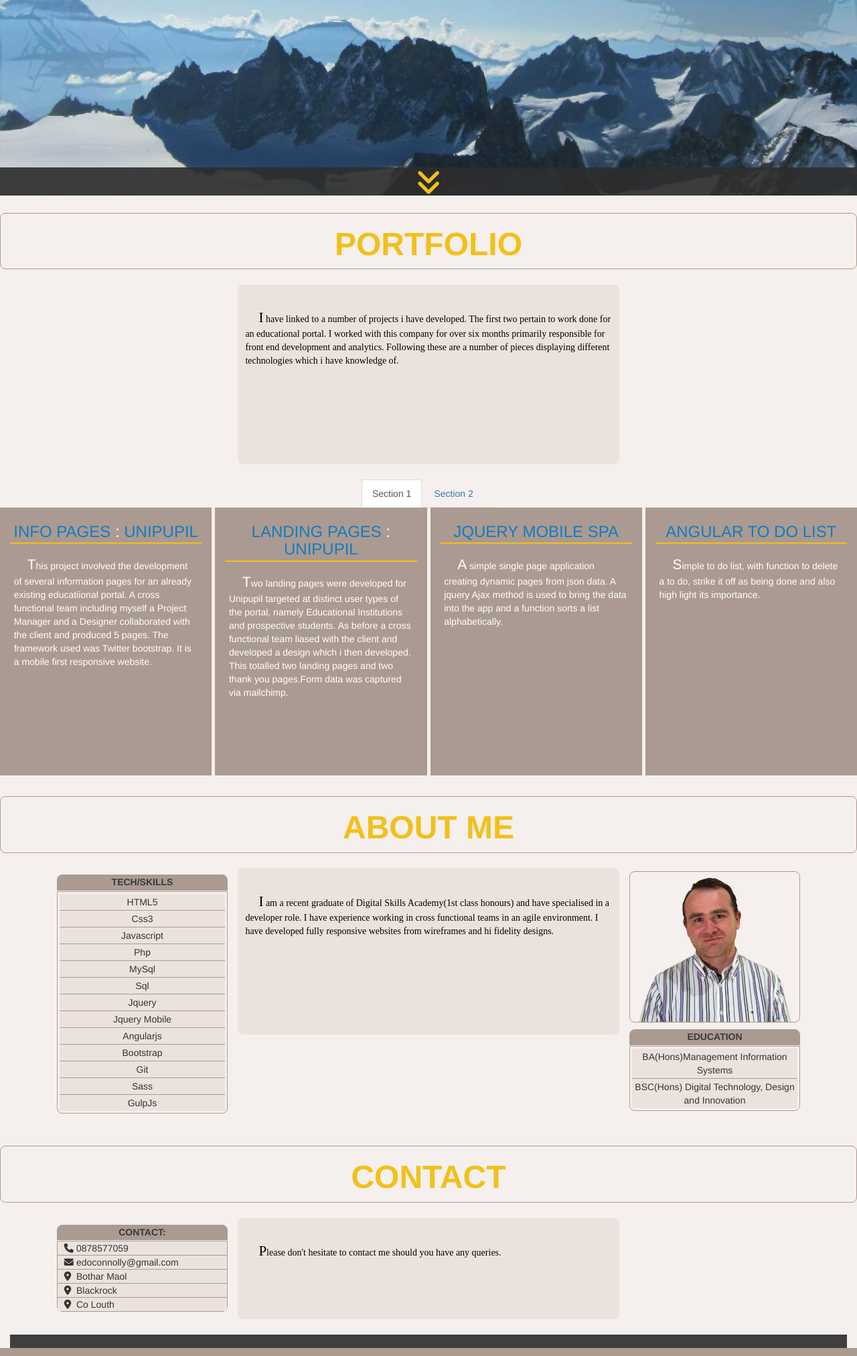
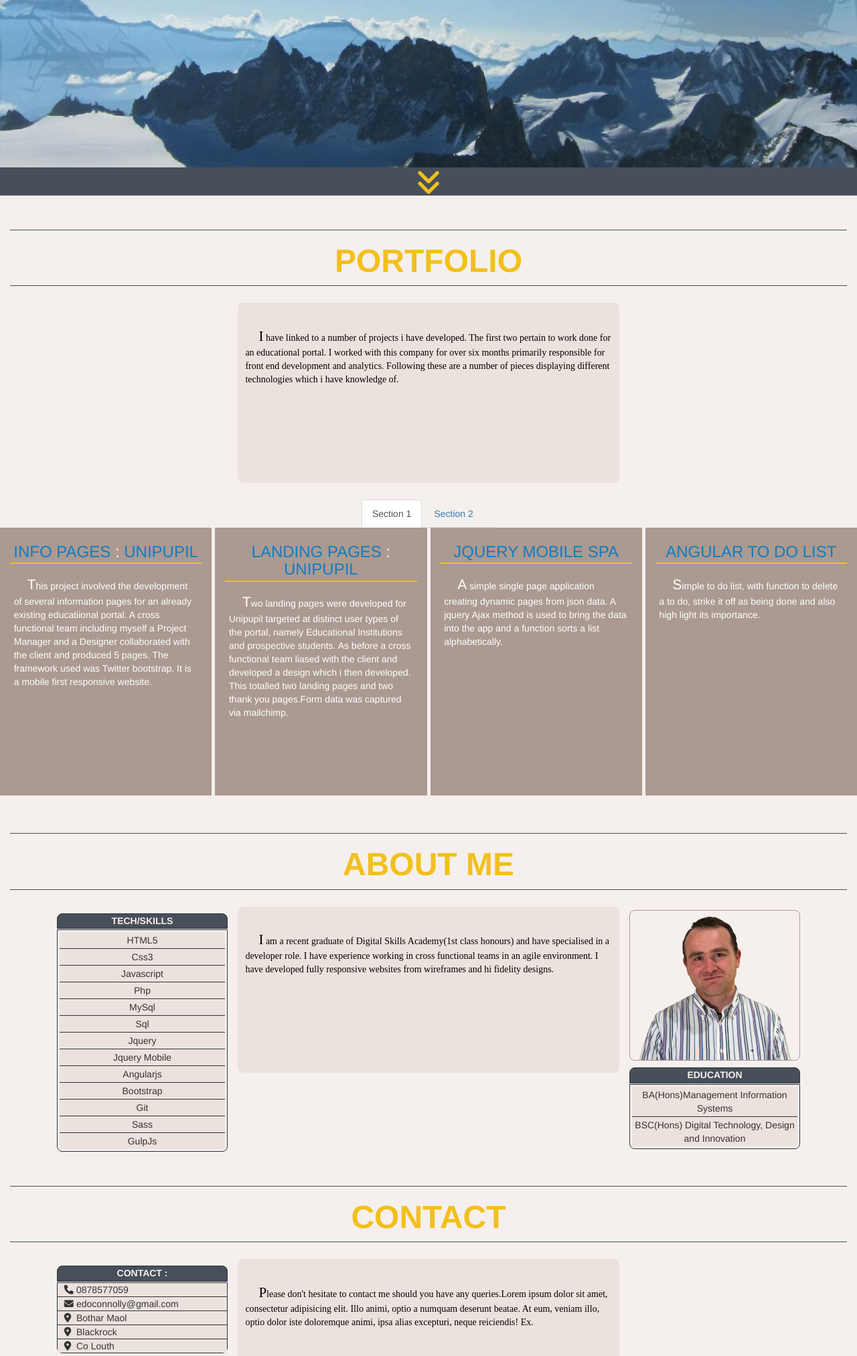
Before and after one commit to barophobe/portsite, a PHP site: page / in a window 1280 px wide. Shown: the part 508-2533 px from the top of the page at 67% size. Run offline with PHP 8.4, Linux system fonts and the light colour scheme; some libraries are stand-ins or nearby versions; some web fonts are replaced.

Commit message:
fix last mistake

```diff
--- a/index.php
+++ b/index.php
@@ -22,7 +22,7 @@
 
         <header>
 
-          <div class="banner arrowDwn" id="hdrBg"><a href="#about"><span class="intHd fa fa-angle-double-down fa-3x"></span></a>
+          <div class="banner arrowDwn" id="hdrBg"><a href="#portfolio"><span class="intHd fa fa-angle-double-down fa-3x"></span></a>
           </div>
 
         </header>
@@ -92,6 +92,8 @@
 
     </div>
 
+</section>
+
 <div class="tabbable">
  <!-- Only required for left/right tabs -->
   <ul class="nav nav-tabs tabsCenter">
@@ -142,7 +144,7 @@
         <div class="overlay">
            <h5 class="overHead">Jquery Mobile<br>Json/Ajax</h5>
           <h3 class="overHead3">Single Page<br>Application</h3>
-            <a href="https://github.com/barophobe/Jquery-mobile-json-dynamic-pages-sort-alphabetically" class="expand" target="_blank">Git Repo</a><a href="portfolio/jquery_mobile/index.html" class="expand1" target="_blank">Visit Site</a>>
+            <a href="https://github.com/barophobe/Jquery-mobile-json-dynamic-pages-sort-alphabetically" class="expand" target="_blank">Git Repo</a><a href="portfolio/jquery_mobile/index.html" class="expand1" target="_blank">Visit Site</a>
             <a class="close-overlay hidden">x</a>
 
 
@@ -188,7 +190,7 @@
         <div class="overlay">
            <h5 class="overHead">Jquery<br>Json/Ajax</h5>
           <h3 class="overHead3">Flikr<br>XRates API</h3>
-            <a href="https://github.com/barophobe/Jquery-get_json-Ajax-flikr-and-exchange-rateApi-" class="expand" target="_blank">Git Repo</a><a href="portfolio/AjaxFlikrApi/Index.html" class="expand1" target="_blank">Visit Site</a>>
+            <a href="https://github.com/barophobe/Jquery-get_json-Ajax-flikr-and-exchange-rateApi-" class="expand" target="_blank">Git Repo</a><a href="portfolio/AjaxFlikrApi/Index.html" class="expand1" target="_blank">Visit Site</a>
             <a class="close-overlay hidden">x</a>
 
 
@@ -211,8 +213,6 @@
     </div>
   </div>
 </div>
-
-</section>
 
 <section id="about" class="section">
 
@@ -316,7 +316,7 @@
 
       <div class="col-sm-3 edu">
 
-          <h5>Contact:</h5>
+          <h5>Contact&nbsp;:</h5>
 
                <ul class="cont">
 
@@ -335,7 +335,7 @@
 
       <div class="bio1 col-sm-6">
 
-            <p class="weighty">Please don't hesitate to contact me should you have any queries.</p><br>
+            <p class="weighty">Please don't hesitate to contact me should you have any queries.Lorem ipsum dolor sit amet, consectetur adipisicing elit. Illo animi, optio a numquam deserunt beatae. At eum, veniam illo, optio dolor iste doloremque animi, ipsa alias excepturi, neque reiciendis! Ex.</p><br>
 
       </div>
 
@@ -361,7 +361,7 @@
 
 <div class="container-fluid">
 
-  <footer class="ed">
+  <footer class="ed1">
 
      &copy;&nbsp;All rights Reserved Ed Connolly
 
--- a/media.css
+++ b/media.css
@@ -20,7 +20,7 @@
     margin-bottom: 5px;
     width: 49%;
     overflow: hidden;
-    background: #c0c0c0;
+  /*  background: #c0c0c0;*/
     height: 300px;
     font-size: 10px; }
 
@@ -47,7 +47,7 @@
     display: block;
     position: absolute;
     z-index: 20;
-    background: rgba(45, 45, 45, 0.9);
+   /* background: rgba(45, 45, 45, 0.9);*/
     overflow: hidden;
     transition: all 0.5s; }
 
--- a/media.scss
+++ b/media.scss
@@ -40,7 +40,7 @@ $greyD:#959595;
   margin-bottom: 5px;
   width: 49%;
   overflow: hidden;
-  background:$greyL;
+  // background:$greyL;
   height: 300px;
   font-size: 10px;
 }
@@ -67,7 +67,7 @@ $greyD:#959595;
   display: block;
   position: absolute;
   z-index: 20;
-  background: $overlay;
+  // background: $overlay;
   overflow: hidden;
   transition: all 0.5s;
 
--- a/portfolio.css
+++ b/portfolio.css
@@ -12,8 +12,6 @@
   font-family: raledev;
   background-color: #ece2dd;
   height: 100%;
-  margin-top: 2%;
-  margin-bottom: 2%;
   border-radius: 8px; }
 
 .bio p:first-letter, .bio1 p:first-letter {
@@ -105,15 +103,19 @@ body {
   margin-left: -36px; }
 
 #hdrBg {
-  background: rgba(45, 45, 45, 0.9);
+  background: #474F59;
   position: absolute;
   bottom: 0;
   left: 0; }
 
-.ed {
-  background: rgba(45, 45, 45, 0.9);
+.ed, .ed1 {
+  background: #474F59;
   text-align: center;
-  color: #ffffff; }
+  color: #ffffff;
+  margin-top: 2%; }
+
+.ed1 {
+  margin-top: 0; }
 
 @font-face {
   font-family: 'edcodev';
@@ -408,8 +410,9 @@ textarea:-ms-input-placeholder {
     font-size: 48px; } }
 .senter {
   text-align: center;
-  border: 1px solid #AB9A91;
-  border-radius: 8px; }
+  border-top: 1px solid #474F59;
+  border-bottom: 1px solid #474F59;
+  margin: 2% 0 2%; }
 
 .tabsCenter {
   width: 200px;
@@ -449,7 +452,7 @@ textarea:-ms-input-placeholder {
   display: block;
   position: absolute;
   z-index: 1;
-  background: rgba(45, 45, 45, 0.9);
+  background: #474F59;
   overflow: hidden;
   transition: all 0.6s; }
 
@@ -535,7 +538,6 @@ h3.overHead3 {
     margin-bottom: 5px;
     width: 49%;
     overflow: hidden;
-    background: #c0c0c0;
     height: 300px;
     font-size: 10px; }
 
@@ -1386,7 +1388,7 @@ div.bkGrnd {
   text-align: center; }
 
 .eduLst {
-  border: 1px solid #AB9A91;
+  border: 1px solid #2C333B;
   border-radius-bottom: 8px;
   list-style: none;
   list-style-position: inside;
@@ -1398,21 +1400,19 @@ div.bkGrnd {
   text-indent: 0px; }
   .eduLst li {
     background-color: #ece2dd;
-    border-bottom: 1px solid #AB9A91;
+    border-bottom: 1px solid #2C333B;
     text-align: center;
     padding: 2px 0 2px 0; }
   .eduLst li:last-child {
     border-bottom: none; }
 
-.edu, .edu1 {
-  margin: 2% 0 2% 0; }
 .edu h5, .edu1 h5 {
-    background-color: #AB9A91;
+  background-color: #474F59;
   text-transform: uppercase;
-    color: rgba(45, 45, 45, 0.9);
+  color: #f5f0ed;
   text-align: center;
   font-weight: bold;
-    border: 1px solid #AB9A91;
+  border: 1px solid #2C333B;
   border-top-right-radius: 8px;
   border-top-left-radius: 8px;
   padding-bottom: 3px;
@@ -1437,7 +1437,7 @@ div.bkGrnd {
   margin-top: 2%; }
 
 #portfolio {
-  margin-top: 2%; }
+  margin: 2% 0 2%; }
 
 #contact {
   margin-top: 2%; }
@@ -1446,12 +1446,12 @@ ul.cont {
   list-style: none;
   padding: 0;
   margin-top: 1px;
-  border: 1px solid #AB9A91;
+  border: 1px solid #2C333B;
   border-bottom-right-radius: 8px;
   border-bottom-left-radius: 8px; }
   ul.cont li {
     padding-left: 2em;
-    border-bottom: 1px solid #AB9A91;
+    border-bottom: 1px solid #2C333B;
     background-color: #ece2dd; }
   ul.cont li:before {
     content: "\f041";
--- a/portfolio.scss
+++ b/portfolio.scss
@@ -15,7 +15,10 @@ $intTxt:#c0c0c0;
 $intHd:#cd0000;
 $bckGrnd:#f5f0ed;
 $nvy:#2B5486;
-
+$blue1:#A2A5A9;
+$blue2:#7D8289;
+$blue3:#474F59;
+$blue4:#2C333B;
 #pageDim {
 
 	padding:0px;
@@ -32,8 +35,6 @@ width:220px;
   font-family: raledev;
   background-color:darken($bckGrnd,5%);
   height:100%;
-  margin-top: 2%;
-  margin-bottom: 2%;
  border-radius:8px;
 }
 .bio p:first-letter {
@@ -142,7 +143,7 @@ margin-top: 2%;
 }
 
 #hdrBg {
-  background:$overlay;
+  background:$blue3;
   position: absolute;
     bottom: 0;
     left: 0;
@@ -150,9 +151,14 @@ margin-top: 2%;
 
 
 .ed{
-  background:$overlay;
+  background:$blue3;
   text-align: center;
   color:$white;
+  margin-top: 2%;
+}
+.ed1{
+  @extend .ed;
+  margin-top:0;
 }
 
 @font-face{
@@ -544,14 +550,15 @@ margin: auto;
 
  .senter {
   text-align: center;
-  border:1px solid $greyL;
-   border-radius: 8px;
+  border-top:1px solid $blue3;
+  border-bottom:1px solid $blue3;
+  // border-radius: 8px;
+  margin: 2% 0 2%;
  }
 
 .tabsCenter {
   width: 200px;
   margin: 0 auto;
-
 }
 
 #invis{
@@ -591,7 +598,7 @@ margin: auto;
   display: block;
   position: absolute;
   z-index: 1;
-  background: $overlay;
+  background: $blue3;
   overflow: hidden;
   transition: all 0.6s;
 
@@ -698,7 +705,7 @@ border-bottom: 2px solid $yellow;
     margin-bottom: 5px;
     width: 49%;
     overflow: hidden;
-    background: #c0c0c0;
+    // background: #c0c0c0;
     height: 300px;
     font-size: 10px; }
 
@@ -1652,7 +1659,7 @@ div.bkGrnd {
   text-align: center;
 }
 .eduLst {
-  border:1px solid $greyL;
+  border:1px solid $blue4;
   border-radius-bottom:8px;
   list-style: none;
   list-style-position:inside;
@@ -1664,7 +1671,7 @@ div.bkGrnd {
   text-indent: 0px;
     li {
       background-color:darken($bckGrnd,5%);
-      border-bottom:1px solid $greyL;
+      border-bottom:1px solid $blue4;
       text-align: center;
       padding:2px 0 2px 0;
     }
@@ -1675,25 +1682,23 @@ div.bkGrnd {
 
 .edu{
   // padding:1px;
-   margin:2% 0 2% 0;
+
   h5 {
-    background-color:$greyD;
+    background-color:$blue3;
     text-transform: uppercase;
-    color:$overlay;
+    color:$bckGrnd;
     text-align: center;
     font-weight: bold;
-    border:1px solid $greyL;
+    border:1px solid $blue4;
     border-top-right-radius:8px;
     border-top-left-radius:8px;
     padding-bottom:3px;
     padding-top:3px;
     margin-bottom: 0px;
-
   }
 }
 .edu1 {
   @extend .edu;
-
 }
 .topAro {
   position:fixed;
@@ -1718,7 +1723,7 @@ div.bkGrnd {
   margin-top: 2%;
 }
 #portfolio {
-  margin-top: 2%;
+  margin:2% 0 2%;
 }
 #contact{
   margin-top: 2%;
@@ -1730,14 +1735,14 @@ ul.cont {
   list-style: none;
   padding: 0;
   margin-top: 1px;
-  border:1px solid $greyL;
+  border:1px solid $blue4;
   // border-radius-bottom:8px;
   border-bottom-right-radius:8px;
   border-bottom-left-radius:8px;
 
 li {
   padding-left: 2em;
-  border-bottom:1px solid $greyL;
+  border-bottom:1px solid $blue4;
   background-color:darken($bckGrnd,5%);
 }
 li:before {
```
Also changed, not shown: 1 other file. Lines whose indentation alone changed are shown as unchanged.
